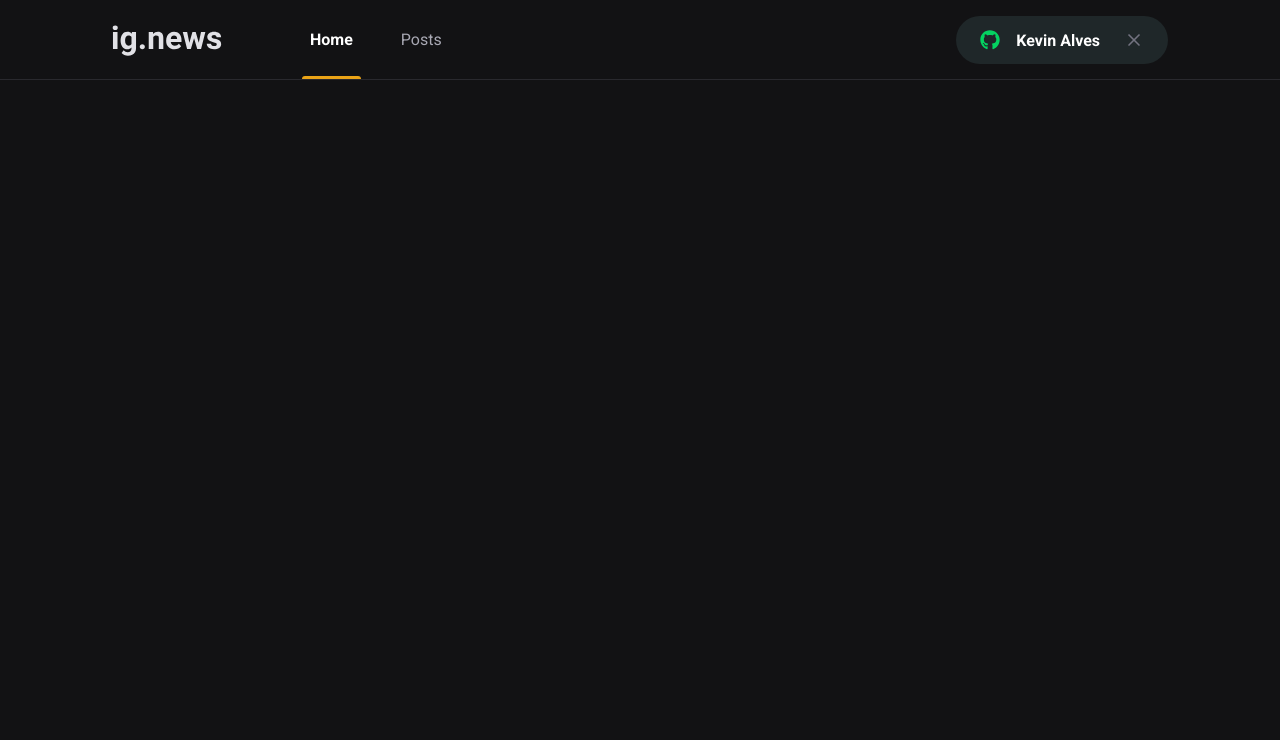
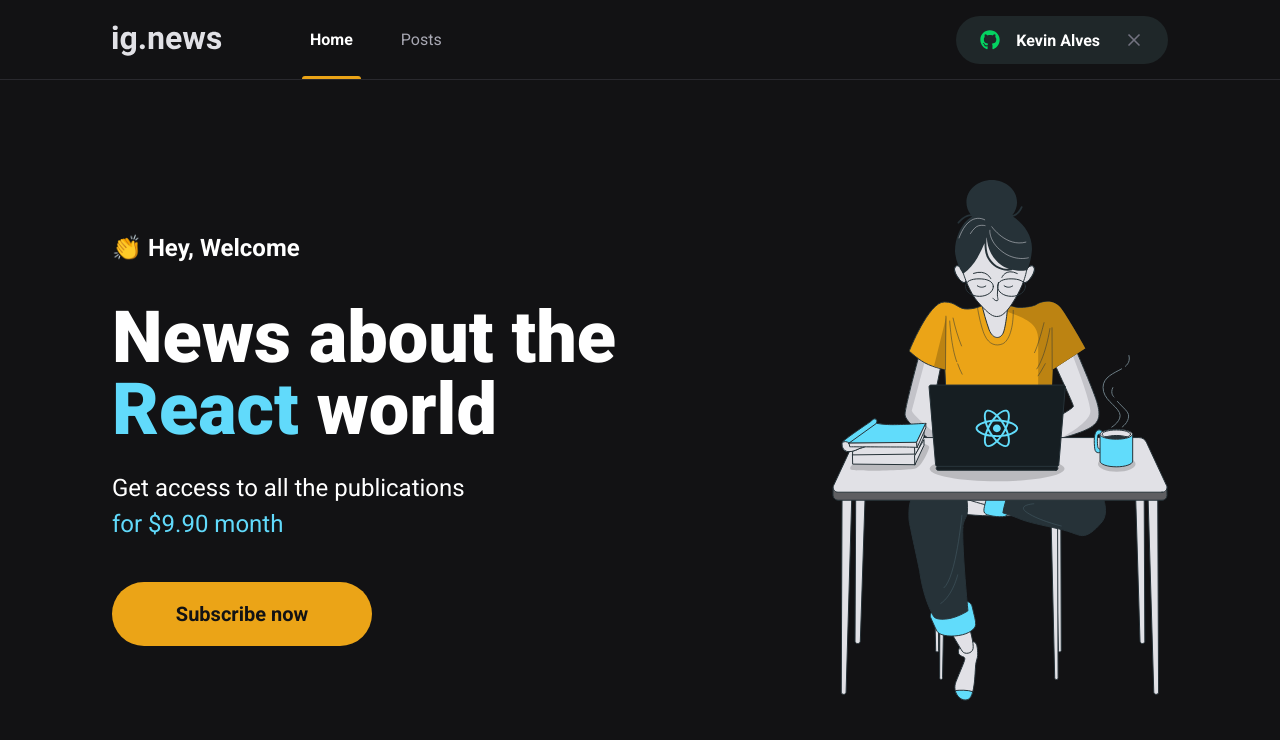
Before and after one commit to KevinAlves55/ignews, a Next.js app: page / in a window 1280 px wide. Shown: the top 740 px of the page. Built offline with nearby package versions, Linux system fonts and the light colour scheme.

Commit message:
feat: Criando o componente subscribe e Home

```diff
--- a/package.json
+++ b/package.json
@@ -13,7 +13,8 @@
     "react": "18.2.0",
     "react-dom": "18.2.0",
     "react-icons": "^4.6.0",
-    "sass": "^1.55.0"
+    "sass": "^1.55.0",
+    "stripe": "^10.14.0"
   },
   "devDependencies": {
     "@types/node": "^18.8.4",
--- /dev/null
+++ b/src/components/subscribe-button/Style.module.scss
@@ -0,0 +1,28 @@
+.subscribeButton {
+  height: 4rem;
+  width: 260px;
+  border: 0;
+  border-radius: 2rem;
+  -webkit-border-radius: 2rem;
+  -moz-border-radius: 2rem;
+  -ms-border-radius: 2rem;
+  -o-border-radius: 2rem;
+  background-color: var(--yellow-500);
+  color: var(--gray-900);
+  font-size: 1.25rem;
+  font-weight: bold;
+  display: flex;
+  align-items: center;
+  justify-content: center;
+
+  transition: filter 0.2s;
+  -webkit-transition: filter 0.2s;
+  -moz-transition: filter 0.2s;
+  -ms-transition: filter 0.2s;
+  -o-transition: filter 0.2s;
+
+  &:hover {
+    filter: brightness(0.8);
+    -webkit-filter: brightness(0.8);
+  }
+}
--- /dev/null
+++ b/src/components/subscribe-button/SubscribeButton.tsx
@@ -0,0 +1,12 @@
+import Style from "./Style.module.scss";
+
+export const SubscribeButton: React.FC = () => {
+  return (
+    <button
+      type="button"
+      className={Style.subscribeButton}
+    >
+      Subscribe now
+    </button>
+  );
+};
--- /dev/null
+++ b/src/pages/Home.module.scss
@@ -0,0 +1,45 @@
+.contentContainer {
+  max-width: 1120px;
+  margin: 0 auto;
+  padding: 0 2rem;
+  height: calc(100vh - 5rem);
+
+  display: flex;
+  align-items: center;
+  justify-content: space-between;
+}
+
+.hero {
+  max-width: 600px;
+
+  >span {
+    font-size: 1.5rem;
+    font-weight: bold;
+  }
+
+  h1 {
+    font-size: 4.5rem;
+    line-height: 4.5rem;
+    font-weight: 900;
+    margin-top: 2.5rem;
+
+    span {
+      color: var(--cyan-500);
+    }
+  }
+
+  p {
+    font-size: 1.5rem;
+    line-height: 2.25rem;
+    margin-top: 1.5rem;
+
+    span {
+      color: var(--cyan-500);
+      font-weight: 500;
+    }
+  }
+
+  button {
+    margin-top: 2.5rem;
+  }
+}
--- a/src/pages/index.tsx
+++ b/src/pages/index.tsx
@@ -1,11 +1,37 @@
+import { GetServerSideProps } from "next"
 import Head from 'next/head';
+import { SubscribeButton } from '../components/subscribe-button/SubscribeButton';
+
+import Style from "./Home.module.scss";
 
 export default function Home() {
   return (
     <>
       <Head>
-        <title>Inicio | ig.news</title>
+        <title>Home | ig.news</title>
       </Head>
+
+      <main className={Style.contentContainer}>
+        <section className={Style.hero}>
+          <span>👏 Hey, Welcome</span>
+          <h1>News about the <span>React</span> world</h1>
+          <p>
+            Get access to all the publications <br />
+            <span>for $9.90 month</span>
+          </p>
+          <SubscribeButton />
+        </section>
+
+        <img src="/images/avatar.svg" alt="Girl coding" />
+      </main>
     </>
   );
 };
+
+export const getServerSideProps: GetServerSideProps = async () => {
+  return {
+    props: {
+      name: "Kevin"
+    }
+  }
+};
```
Also changed, not shown: 1 other file (tests, documents, lock files or other folders).
